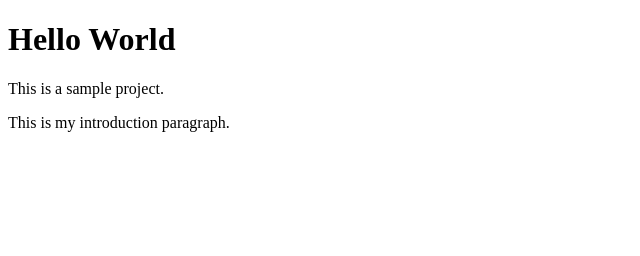
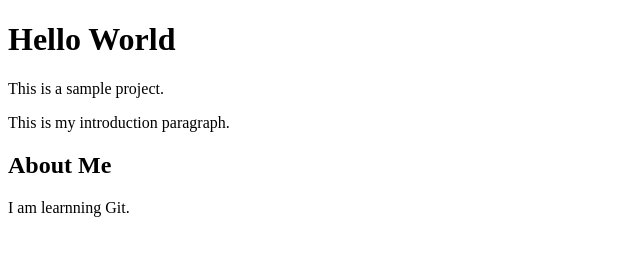
Before and after one commit to srivarshini1810official-gif/project-html, a plain HTML site: page index.html in a window 1280 px wide. Shown: the whole page, without its empty margins (0-640 px from the left). Drawn offline with Linux system fonts and the light colour scheme.

Commit message:
Add About Me section

```diff
--- a/index.html
+++ b/index.html
@@ -8,5 +8,7 @@
  <h1>Hello World</h1>
  <p>This is a sample project.</p>
 <p>This is my introduction paragraph.</p>
+<h2>About Me</h2>
+<p>I am learnning Git.</p>
 </body>
 </html>
```
